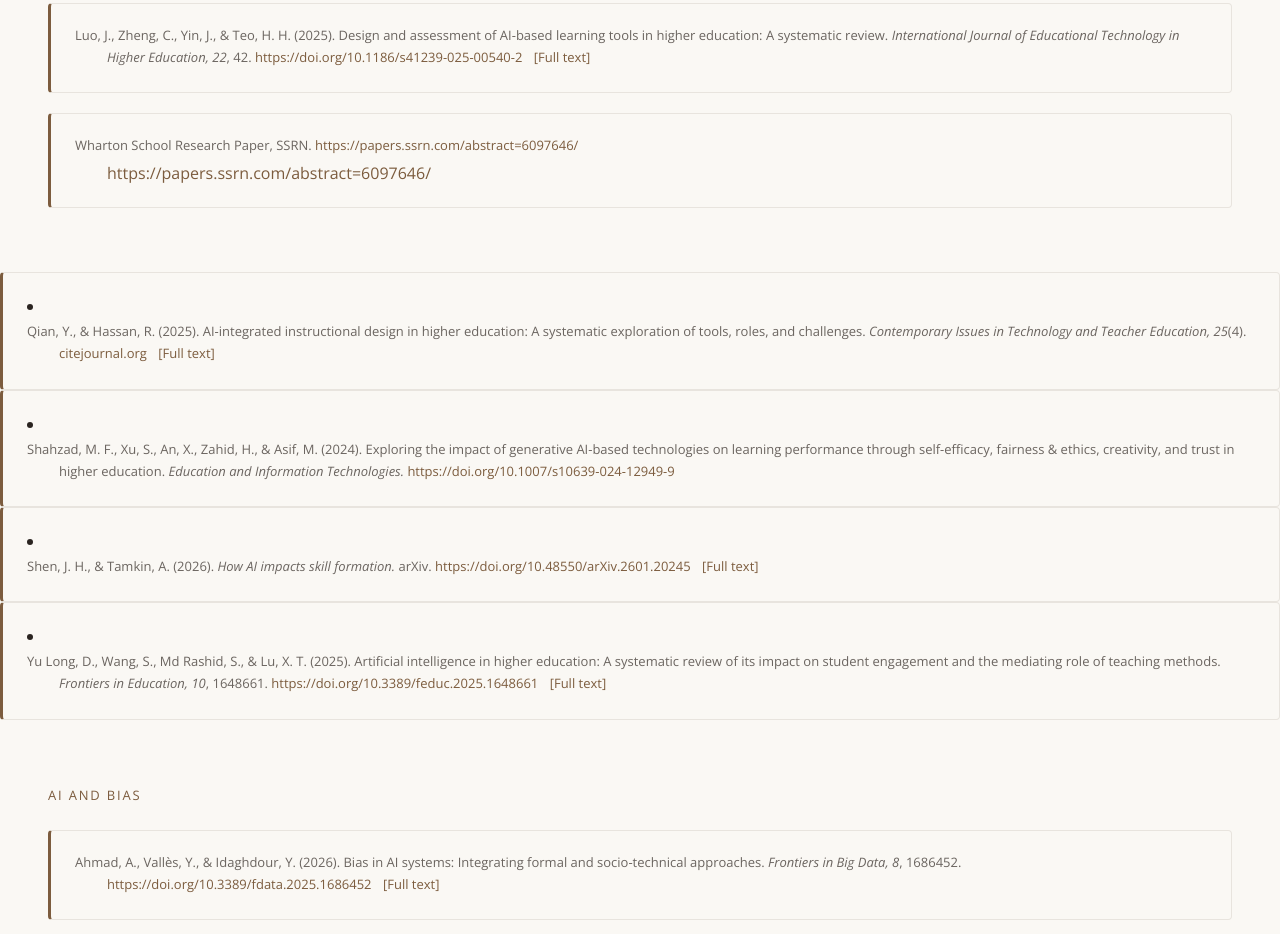
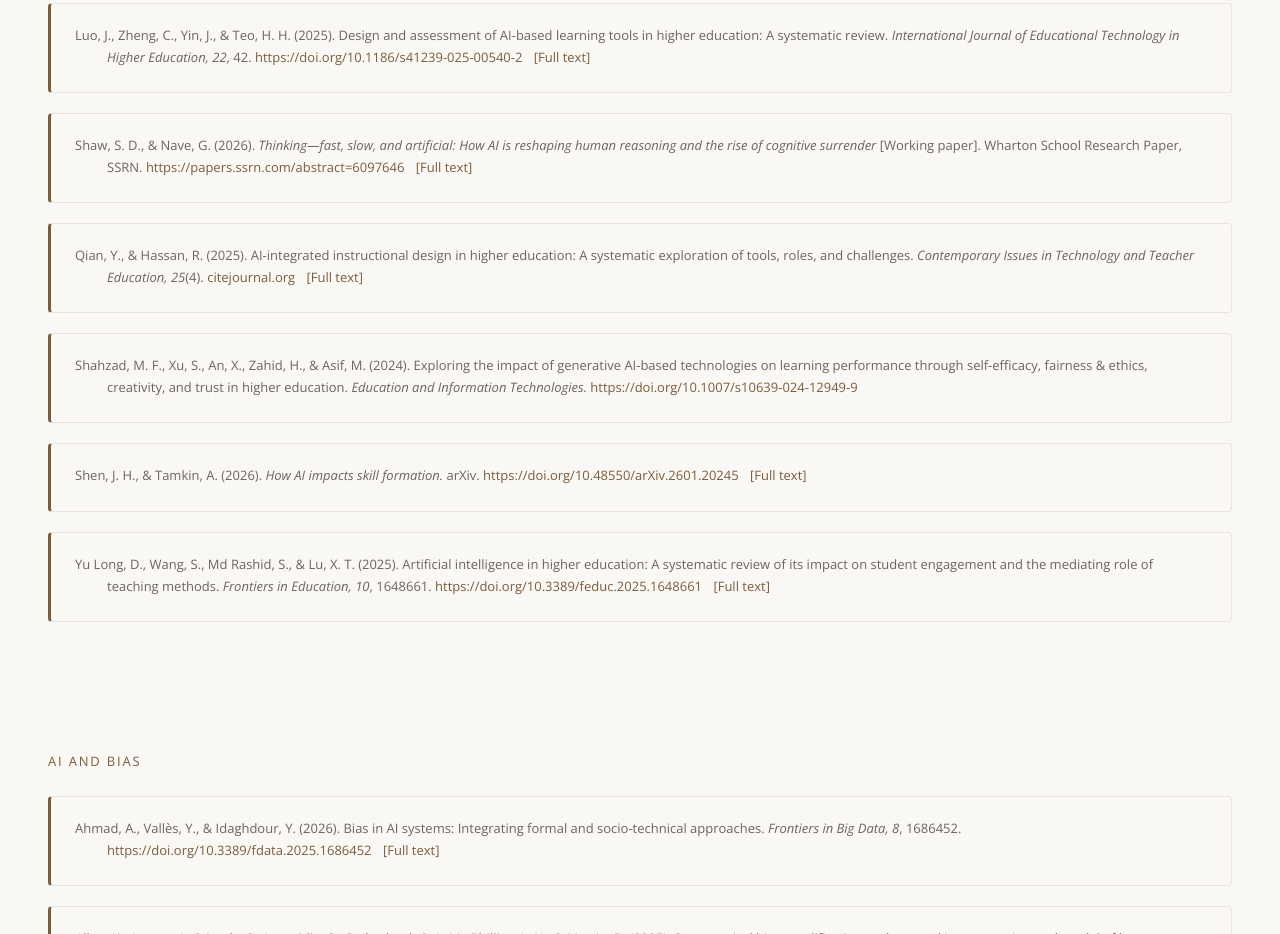
Before and after one commit to cmasonlab/cmasonlab.github.io, a plain HTML site: page reading.html in a window 1280 px wide. Shown: the part 1980-2914 px from the top of the page. Drawn offline with nearby package versions, Linux system fonts and the light colour scheme; a script that the page names is missing.

Commit message:
Update reading.html

```diff
--- a/reading.html
+++ b/reading.html
@@ -110,8 +110,7 @@
   <div class="pub-authors">Luo, J., Zheng, C., Yin, J., &amp; Teo, H. H. (2025). Design and assessment of AI-based learning tools in higher education: A systematic review. <em>International Journal of Educational Technology in Higher Education, 22</em>, 42. <a href="https://doi.org/10.1186/s41239-025-00540-2">https://doi.org/10.1186/s41239-025-00540-2</a> <a href="https://link.springer.com/content/pdf/10.1186/s41239-025-00540-2.pdf" style="margin-left:0.5rem;">[Full text]</a></div>
 </li>
 <li class="pub-item">
-  <div class="pub-authors"><Shaw, S. D., &amp; Nave, G. (2026). Thinking—fast, slow, and artificial: How AI is reshaping human reasoning and the rise of cognitive surrender. [Working paper]. <em>Wharton School Research Paper, SSRN.</em> <a href="https://papers.ssrn.com/abstract=6097646" target="_blank">https://papers.ssrn.com/abstract=6097646/</a></div>
-  <a href="https://papers.ssrn.com/abstract=6097646" target="_blank">https://papers.ssrn.com/abstract=6097646/</a></div>
+  <div class="pub-authors">Shaw, S. D., &amp; Nave, G. (2026). <em>Thinking—fast, slow, and artificial: How AI is reshaping human reasoning and the rise of cognitive surrender</em> [Working paper]. Wharton School Research Paper, SSRN. <a href="https://papers.ssrn.com/abstract=6097646" target="_blank">https://papers.ssrn.com/abstract=6097646</a> <a href="https://papers.ssrn.com/sol3/Delivery.cfm?abstractid=6097646" target="_blank" style="margin-left:0.5rem;">[Full text]</a></div>
 </li>
 <li class="pub-item">
   <div class="pub-authors">Qian, Y., &amp; Hassan, R. (2025). AI-integrated instructional design in higher education: A systematic exploration of tools, roles, and challenges. <em>Contemporary Issues in Technology and Teacher Education, 25</em>(4). <a href="https://citejournal.org/volume-25/issue-4-25/general/ai-integrated-instructional-design-in-higher-education-a-systematic-exploration-of-tools-roles-and-challenges/">citejournal.org</a> <a href="https://citejournal.org/volume-25/issue-4-25/general/ai-integrated-instructional-design-in-higher-education-a-systematic-exploration-of-tools-roles-and-challenges/" style="margin-left:0.5rem;">[Full text]</a></div>
```
